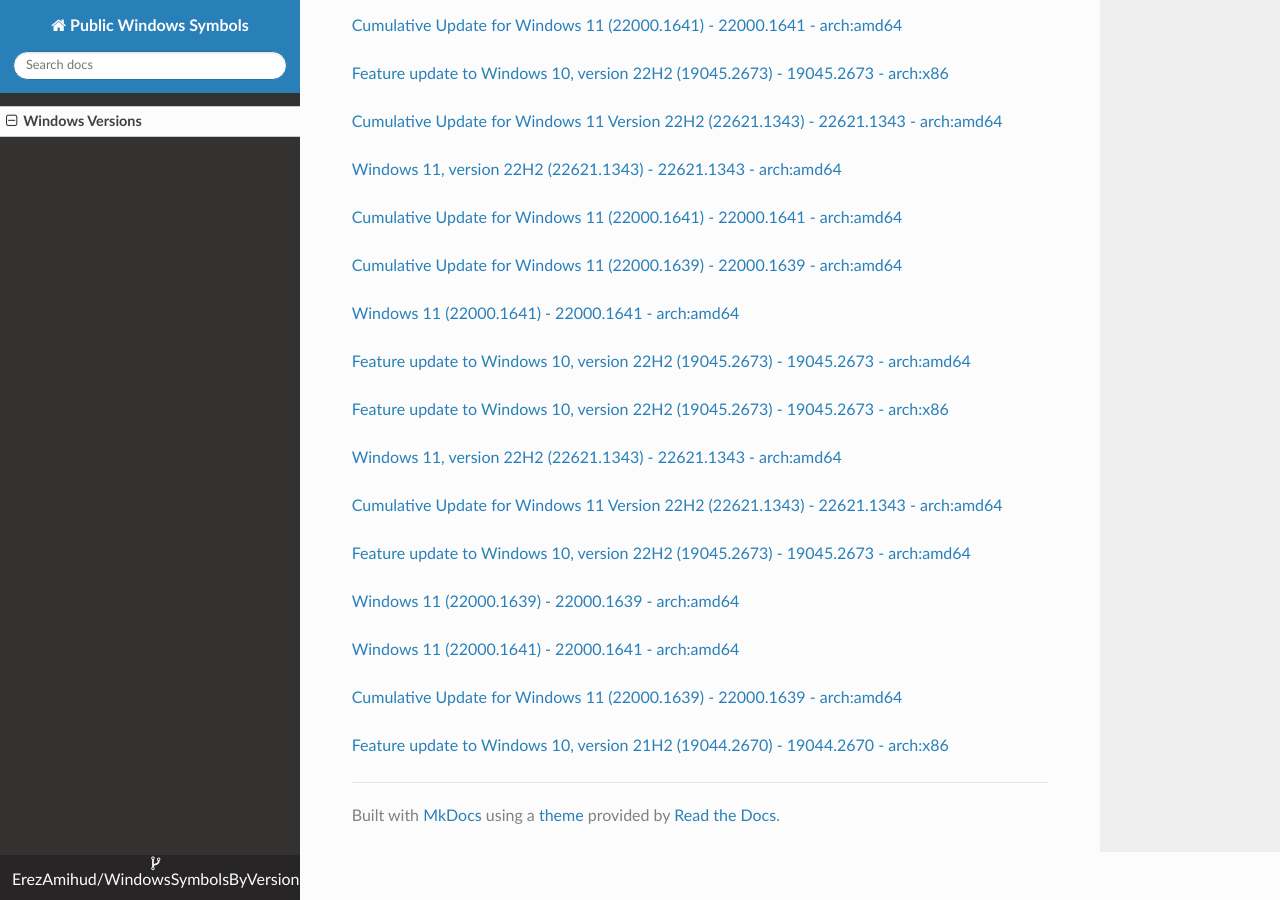
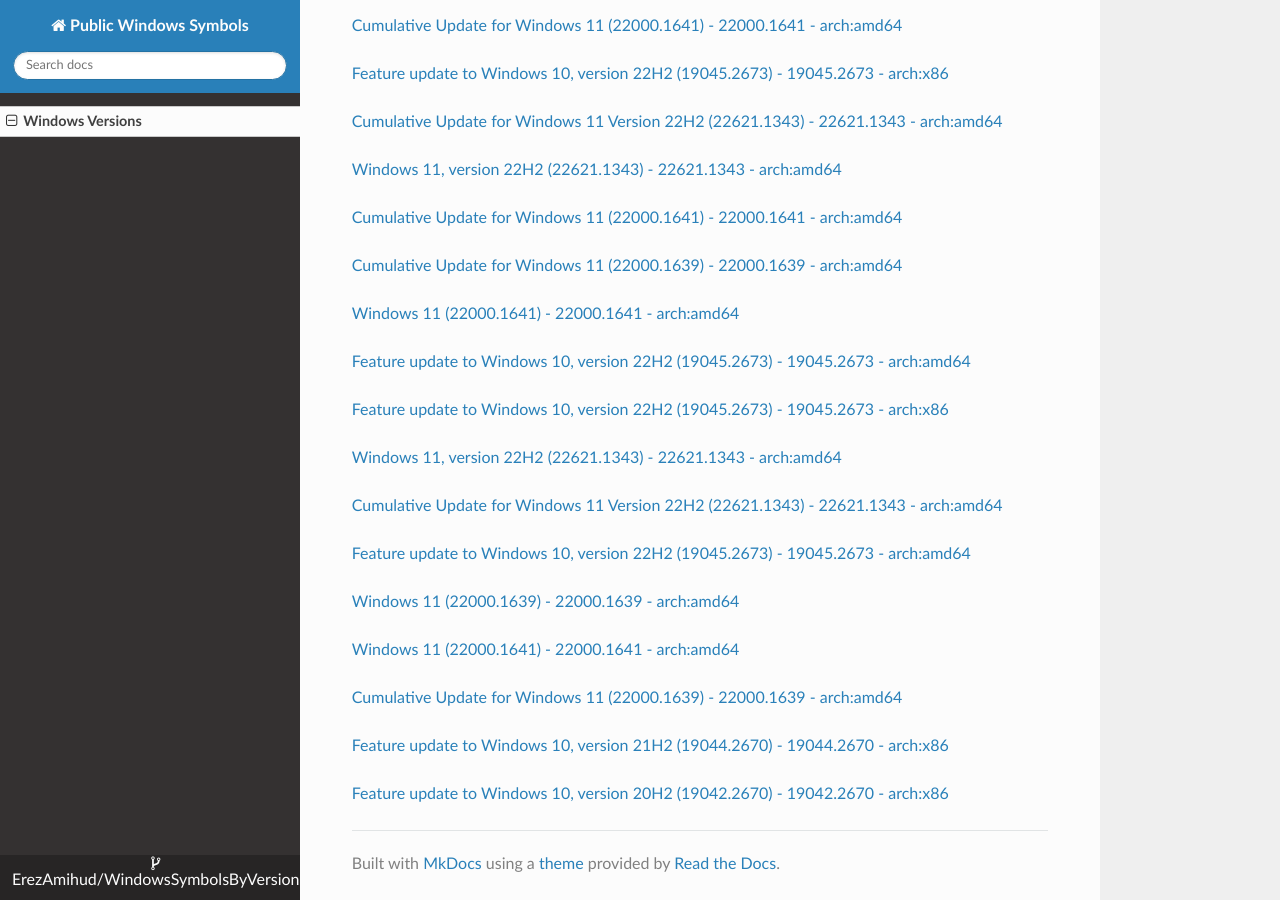
Before and after one commit to ErezAmihud/WindowsSymbolsByVersion, an MkDocs documentation site: the page built from docs/index.md, in a window 1280 px wide and 900 px high, scrolled down 38045 px. Built offline with MkDocs 1.6.1, drawn with Linux system fonts in a browser that asks for light colours; nearby versions of some CDN libraries.

Commit message:
Automated commit, add manifest for 48541db7-b8ab-4cf5-85f0-2a1d93bbb175

```diff
--- a/docs/index.md
+++ b/docs/index.md
@@ -2215,3 +2215,6 @@
 
 
 [Feature update to Windows 10, version 21H2 (19044.2670) - 19044.2670 - arch:x86](https://github.com/ErezAmihud/WindowsSymbolsByVersion/blob/main/manifests/1991e6d2-0e13-4e72-8828-bd2ccc2cb6c7.manifest)
+
+
+[Feature update to Windows 10, version 20H2 (19042.2670) - 19042.2670 - arch:x86](https://github.com/ErezAmihud/WindowsSymbolsByVersion/blob/main/manifests/48541db7-b8ab-4cf5-85f0-2a1d93bbb175.manifest)
```
Also changed, not shown: process_builds.json (+1 -1 lines), 1 other file.
